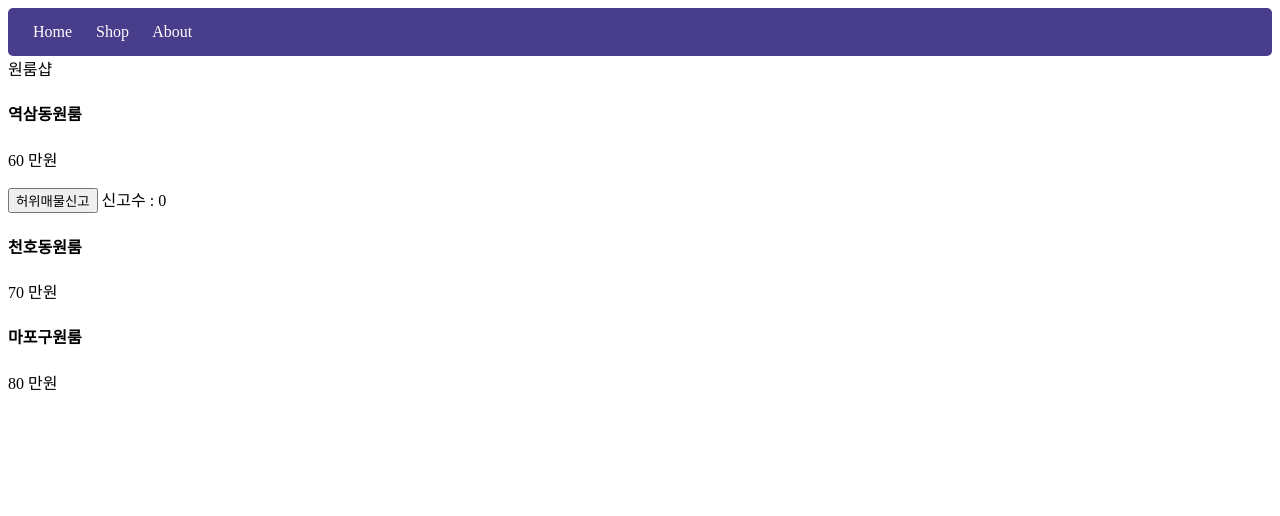
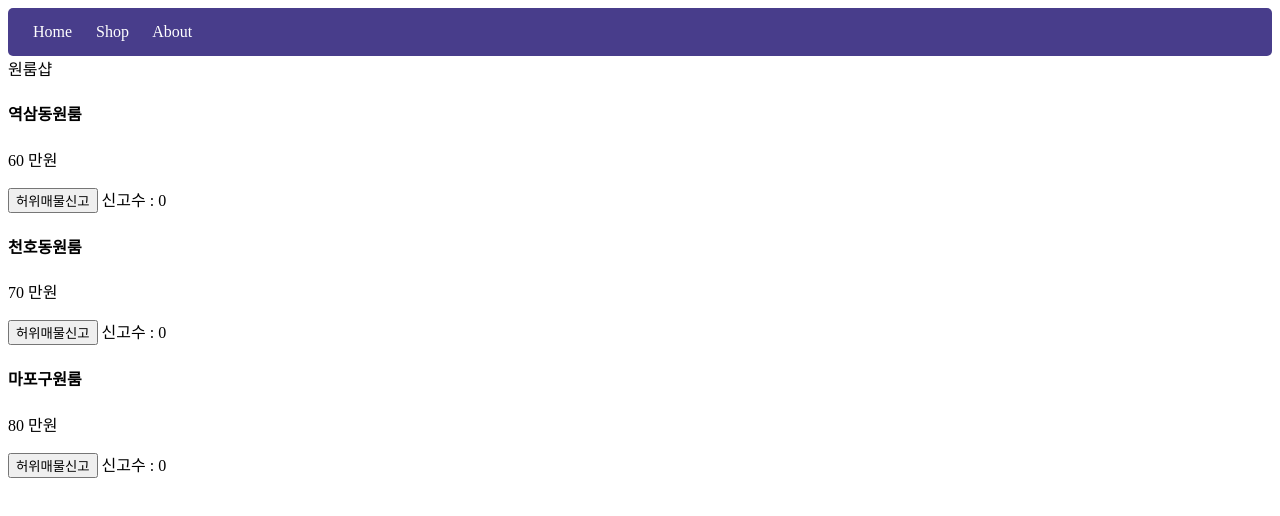
Before and after one commit to HyungukYou/frontendproject, a Vue app: page / in a window 1280 px wide. Shown: the top 516 px of the page. Built offline with nearby package versions, Linux system fonts and the light colour scheme.

Commit message:
Add new content

```diff
--- a/src/App.vue
+++ b/src/App.vue
@@ -9,15 +9,17 @@
       {{logo}}
       <h4>{{ products[0] }}</h4>
       <p>{{ price1 }} 만원</p>
-      <button @click="신고수++">허위매물신고</button> <span>신고수 : {{신고수}}</span>
+      <button @click="신고수[0]++">허위매물신고</button> <span>신고수 : {{신고수[0]}}</span>
     </div>
     <div>
       <h4>{{ products[1] }}</h4>
       <p>{{ price2 }} 만원</p>
+      <button @click="신고수[1]++">허위매물신고</button> <span>신고수 : {{신고수[1]}}</span>
     </div>
     <div>
       <h4>{{ products[2]}}</h4>
       <p>{{ price3 }} 만원</p>
+      <button @click="신고수[2]++">허위매물신고</button> <span>신고수 : {{신고수[2]}}</span>
     </div>
   </div>
 </template>
@@ -30,7 +32,7 @@
   name: 'App',
   data(){ // 데이터 보관
     return{
-      신고수 : 0,
+      신고수 : [0,0,0],
       price1 : 60, // 자료 이름 , 자료 내
       price2 : 70,
       price3 : 80,
```
